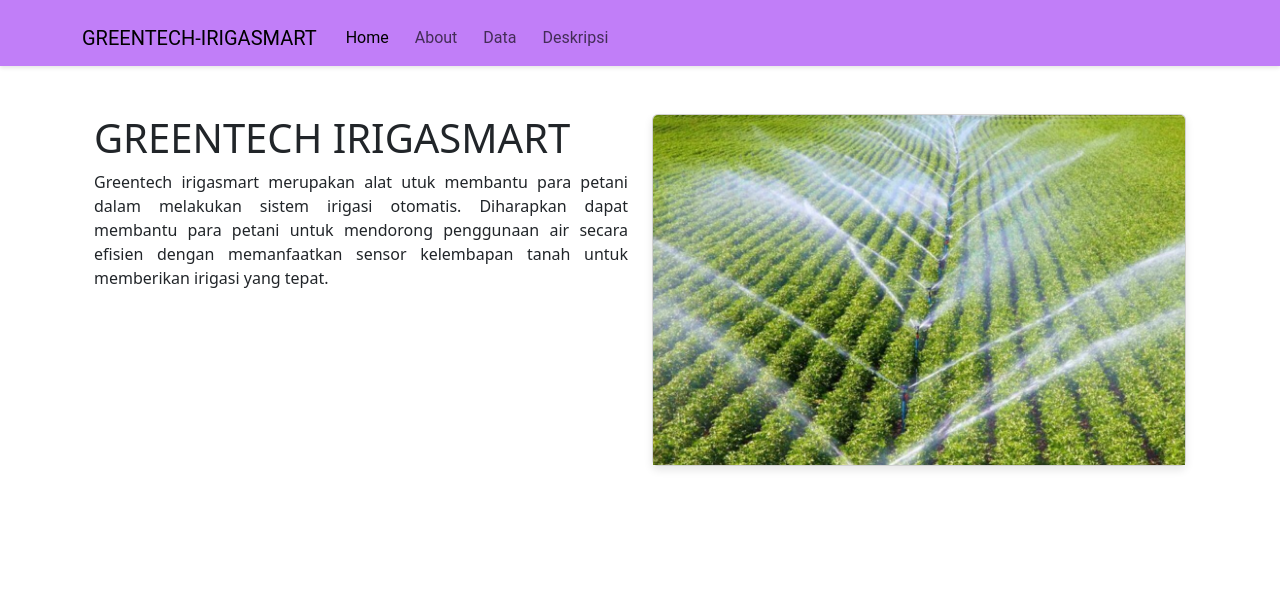
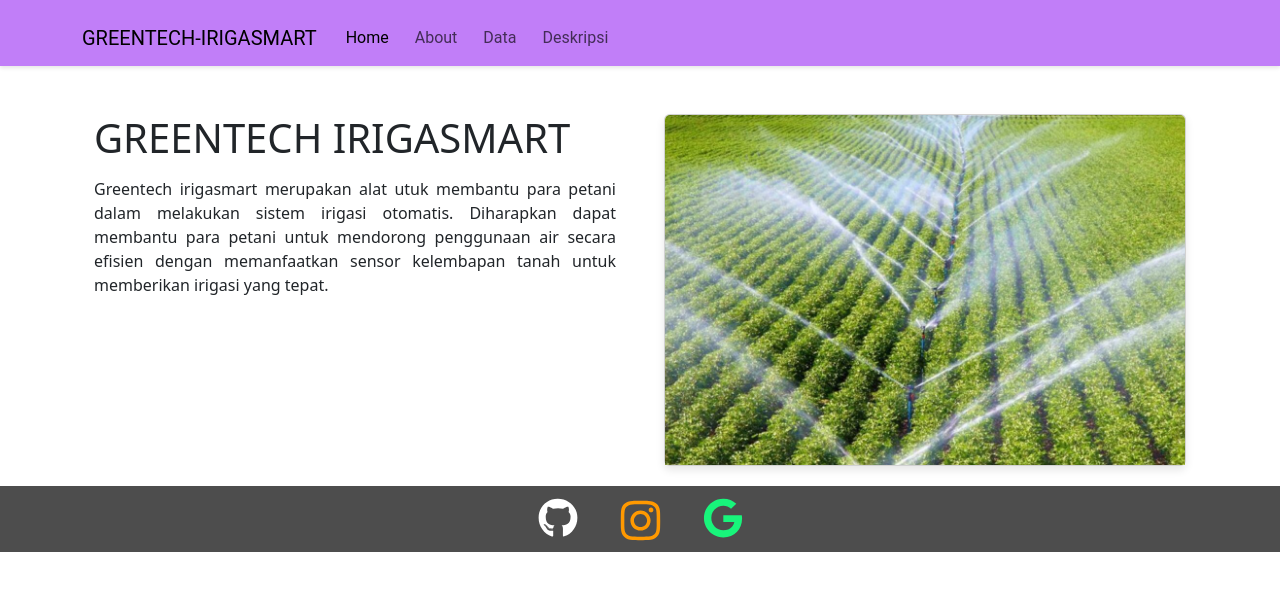
Before and after one commit to agungkusum4/kelompok1-webdev, a React (Create React App) app: page / in a window 1280 px wide. Shown: the top 590 px of the page. Built offline with nearby package versions, Linux system fonts and the light colour scheme.

Commit message:
edit home

```diff
--- a/src/App.js
+++ b/src/App.js
@@ -3,6 +3,7 @@ import { BrowserRouter as Router, Route, Routes } from 'react-router-dom';
 import NavBar from './NavBar';
 import routes from './routes';
 import 'bootstrap/dist/css/bootstrap.min.css';
+import Footer from './components/footer'
 
 const App = () => {
   return (
@@ -15,6 +16,7 @@ const App = () => {
           ))}
         </Routes>
       </div>
+      <Footer />
     </Router>
   );
 };
--- a/src/Pages/Home.js
+++ b/src/Pages/Home.js
@@ -6,7 +6,7 @@ import Irigasi from '../Images/Irigasi.jpg'
 const Home = () => {
   return (
     <Container>
-      <Row className="mt-5">
+      <Row className="mt-5 gx-5">
         <Col>
           <h1>GREENTECH IRIGASMART</h1>
           <p className="paragraph"> Greentech irigasmart merupakan alat utuk membantu para petani
--- a/src/components/home.css
+++ b/src/components/home.css
@@ -2,4 +2,5 @@
 
 .paragraph {
     text-align: justify;
+    margin-top: 15px;
   }
```
